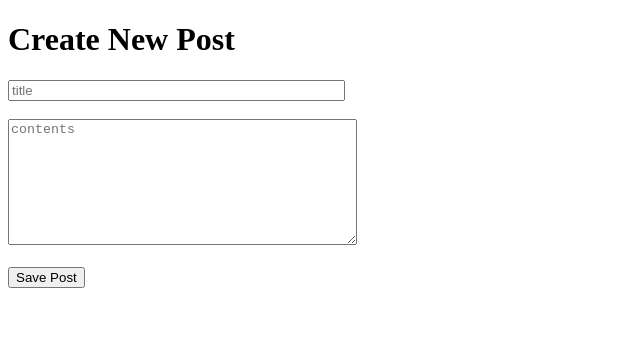
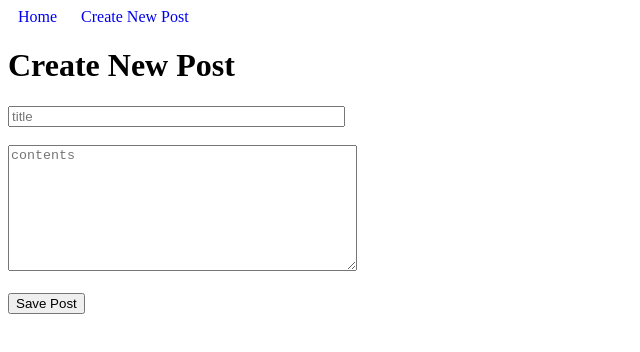
Before and after one commit to bterbs/React-Blog-App, a React (Create React App) app: page /create-new-post in a window 1280 px wide. Shown: the top 352 px of the page, without its empty margins (0-640 px from the left). Built offline with nearby package versions, Linux system fonts and the light colour scheme.

Commit message:
Add navbar component.

```diff
--- a/src/Components/CreateNewPost/CreateNewPost.js
+++ b/src/Components/CreateNewPost/CreateNewPost.js
@@ -1,18 +1,31 @@
-import React from "react";
+import React from "react"
+import Navbar from "../Navbar/Navbar"
+
 const CreateNewPost = () => {
     return (
         <>
+            <Navbar />
             <form>
                 <h1>Create New Post</h1>
-      <input type ="text" placeHolder="title" size="39" required></input>
+                <input
+                    type="text"
+                    placeHolder="title"
+                    size="39"
+                    required
+                ></input>
                 <br />
                 <br />
-      <textarea placeHolder="contents" rows="8" cols="41"required></textarea>
+                <textarea
+                    placeHolder="contents"
+                    rows="8"
+                    cols="41"
+                    required
+                ></textarea>
                 <br />
                 <br />
                 <button>Save Post</button>
             </form>
         </>
-  );
-};
-export default CreateNewPost;
+    )
+}
+export default CreateNewPost
--- a/src/Components/Error/Error.js
+++ b/src/Components/Error/Error.js
@@ -4,7 +4,7 @@ const Error = () => {
         <>
             <h1>Oops! Page not found!</h1>
             <p>
-                Go<a href="/">home</a>
+                Go<a href="/"> home</a>
             </p>
         </>
     )
--- /dev/null
+++ b/src/Components/Navbar/Navbar.css
@@ -0,0 +1,4 @@
+a {
+	text-decoration: none;
+	margin: 0px 10px;
+}
--- /dev/null
+++ b/src/Components/Navbar/Navbar.js
@@ -0,0 +1,14 @@
+import React from "react"
+import "./Navbar.css"
+import { Link } from "react-router-dom"
+
+function Navbar() {
+    return (
+        <div>
+            <Link to="/">Home </Link>
+            <Link to="/create-new-post">Create New Post </Link>
+        </div>
+    )
+}
+
+export default Navbar
--- a/src/Components/Posts/Posts.js
+++ b/src/Components/Posts/Posts.js
@@ -1,8 +1,10 @@
 import React from "react"
+import Navbar from "../Navbar/Navbar"
 
 const Posts = () => {
     return (
         <>
+            <Navbar />
             <section>
                 <h3>Post title will appear here</h3>
                 <p> Post contents will appear here</p>
```
Lines whose indentation alone changed are shown as unchanged.
